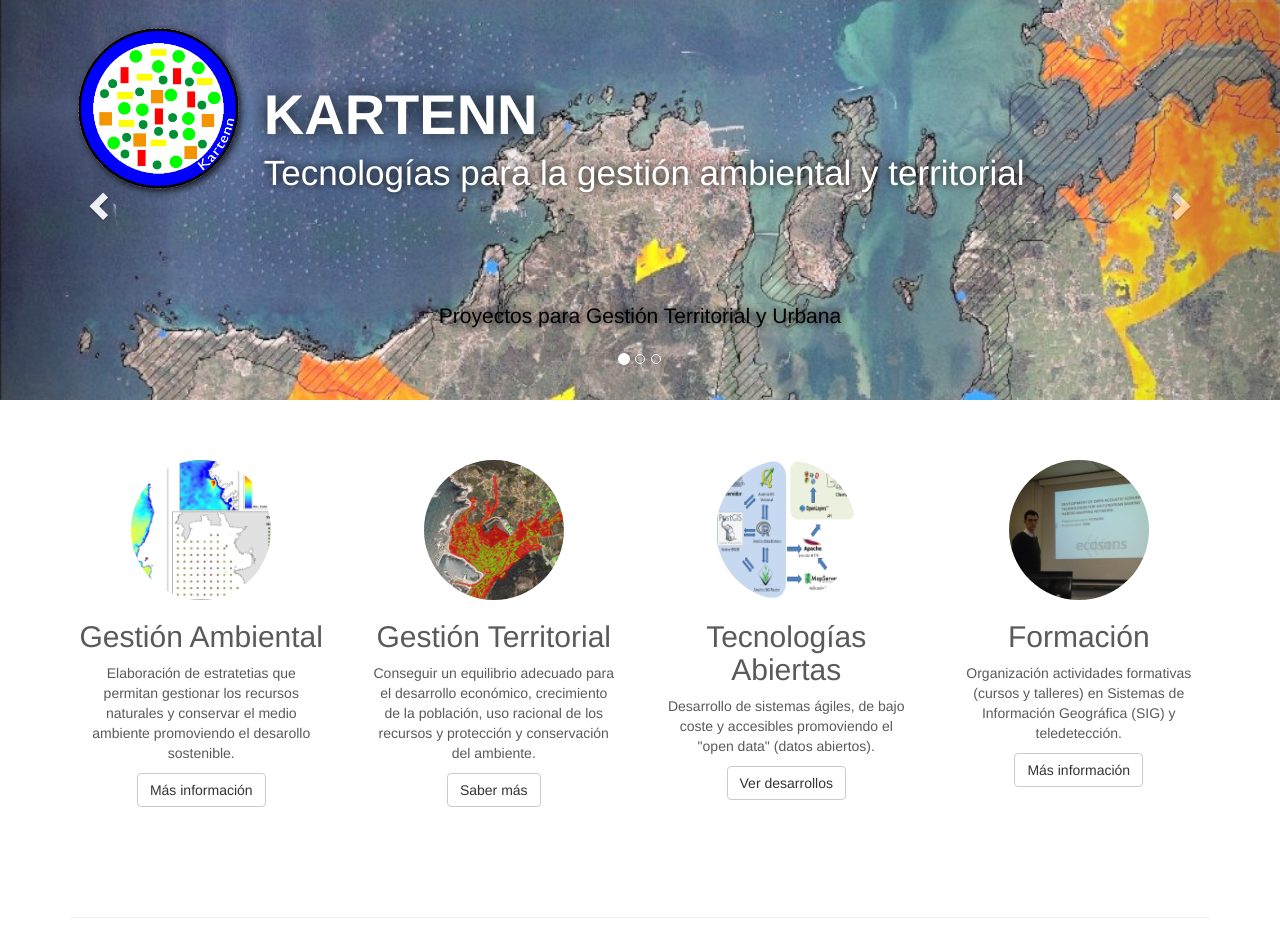
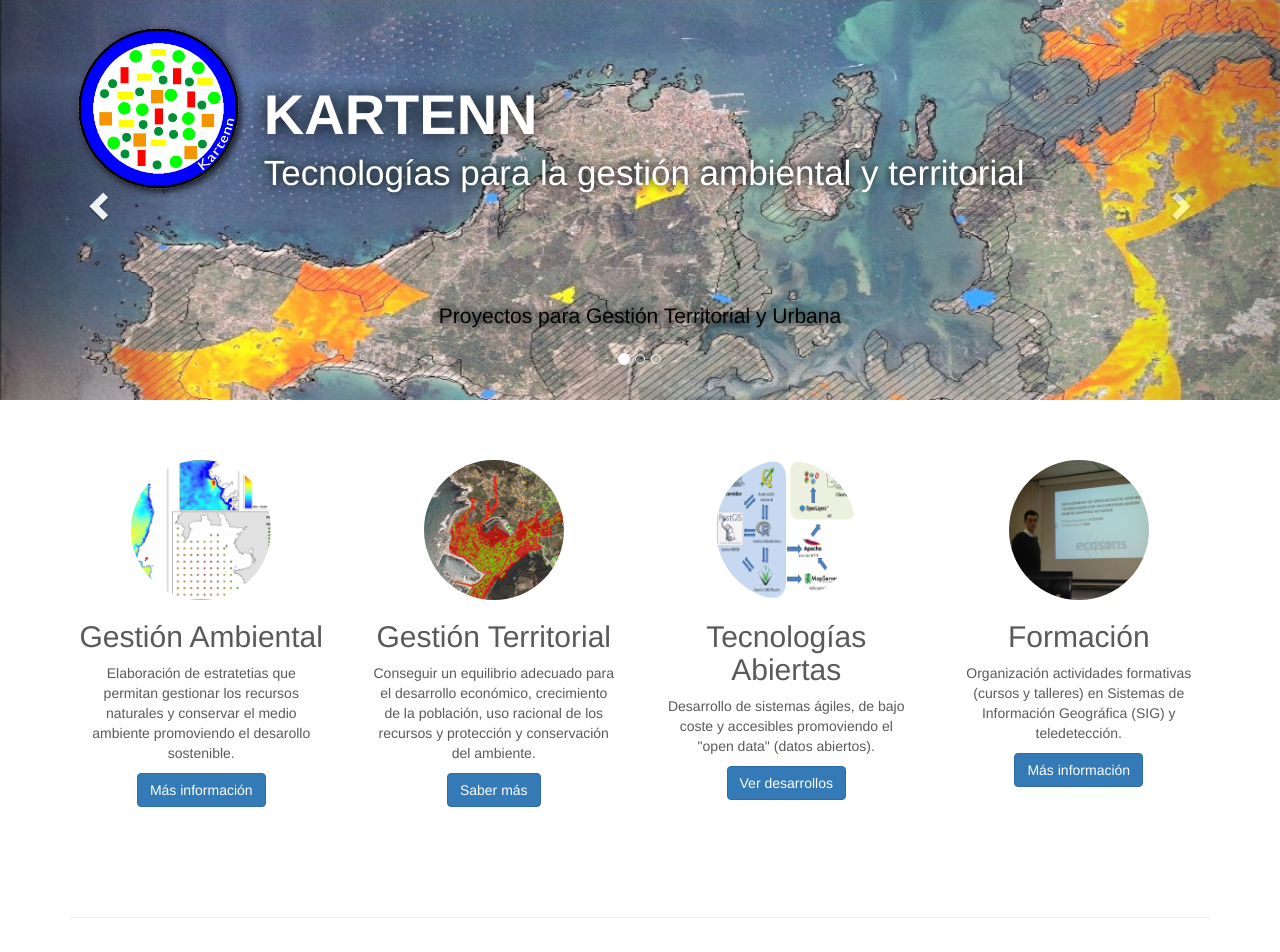
Before and after one commit to jriguera/kartenn, a Jekyll site: the page built from index.html, in a window 1280 px wide. Shown: the top 952 px of the page. Built offline with Jekyll 4.4.1, drawn with Linux system fonts in a browser that asks for light colours; nearby versions of some CDN libraries; library files that are not in the unit come from our copies.

Commit message:
fix headers

```diff
--- a/_includes/circles.html
+++ b/_includes/circles.html
@@ -6,7 +6,7 @@
                   <img class="img-circle" src="{{ link.img }}" alt="{{ link.title }}" style="width: 140px; height: 140px;">
                   <h2>{{ link.title }}</h2>
                   <p>{{ link.description }}</p>
-                  <p><a class="btn btn-default" href="{{ link.href }}" role="button">{{ link.link }}</a></p>
+                  <p><a class="btn btn btn-primary" href="{{ link.href }}" role="button">{{ link.link }}</a></p>
                </div>
                {% assign counter=counter | plus:1 %}
         {% endfor %}
--- a/_includes/css/carrousel.css
+++ b/_includes/css/carrousel.css
@@ -119,8 +119,8 @@
   top: 0;
   left: 0;
   min-width: 100%;
-/*  height: 500px;
-  height: 400px; */
+/*  height: 500px; */
+  height: 400px;
 }
 
 
```
